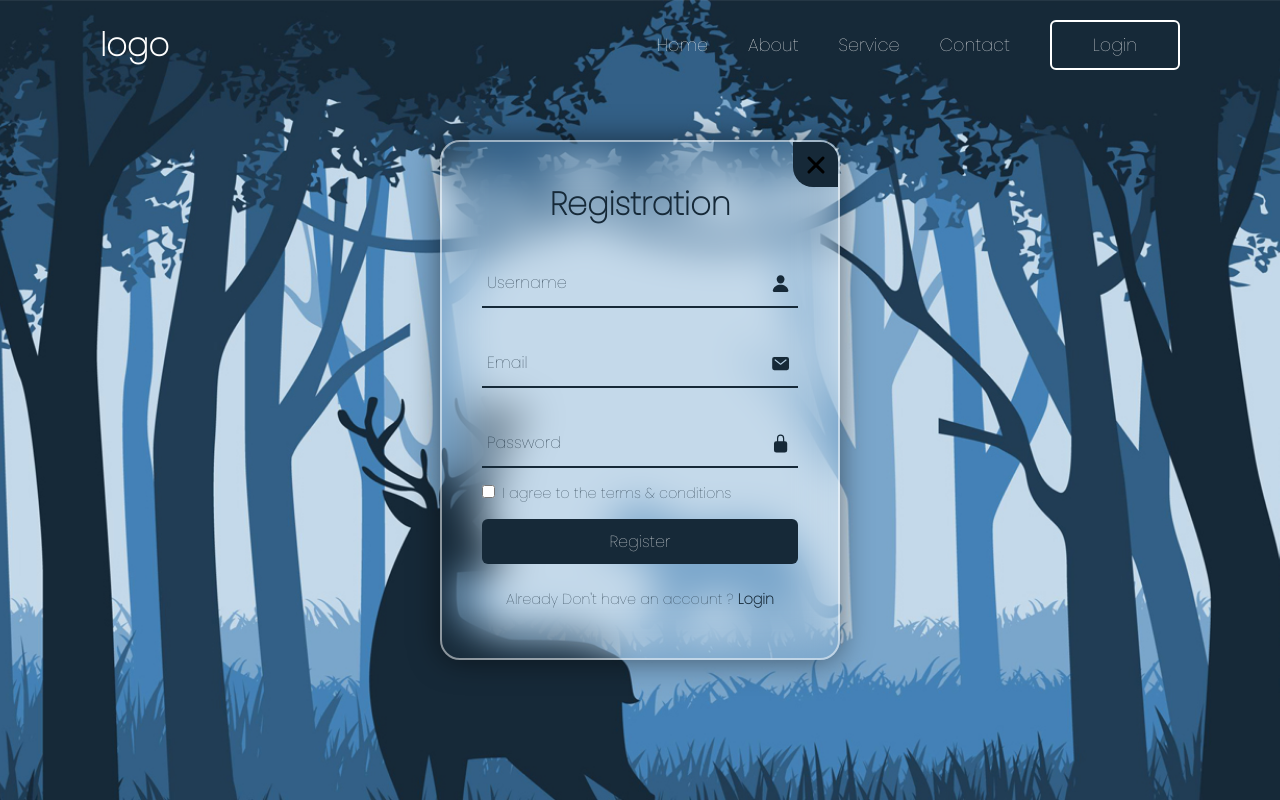
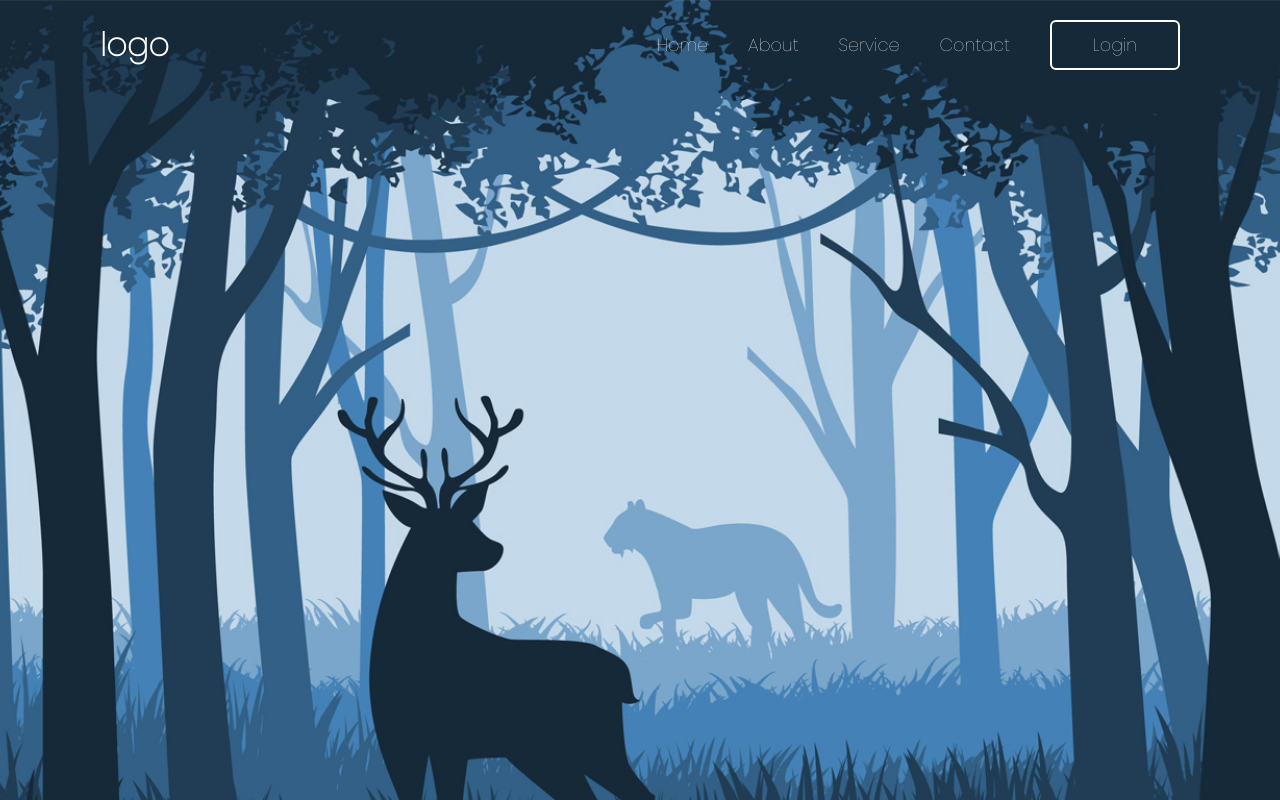
Before and after one commit to GeremyColley/react-portail, a React (Create React App) app: page / in a window 1280 px wide. Built offline with nearby package versions, Linux system fonts and the light colour scheme.

Commit message:
add init

```diff
--- a/src/App.js
+++ b/src/App.js
@@ -4,8 +4,8 @@ import { close, mail, person, lockClosed } from 'ionicons/icons';
 import './style.css';
 
 function App() {
-  const [open, setOpen] = useState("active-popup");
-  const [register, setRegister] = useState("active");
+  const [open, setOpen] = useState("");
+  const [register, setRegister] = useState("");
   const [email, setEmail] = useState("");
   const [password, setPassword] = useState("");
   const [emailRegister, setEmailRegister] = useState("");
@@ -129,7 +129,7 @@ function App() {
                     <label>Password</label>
                 </div>
                 <div className="remember-forgot">
-                    <label><input type="checkbox" /> I agree to the terms & conditions</label>
+                    <label><input type="checkbox"/> I agree to the terms & conditions</label>
                 </div>
                 <button type="submit" class="btn">Register</button>
                 <div className="login-register">
```
